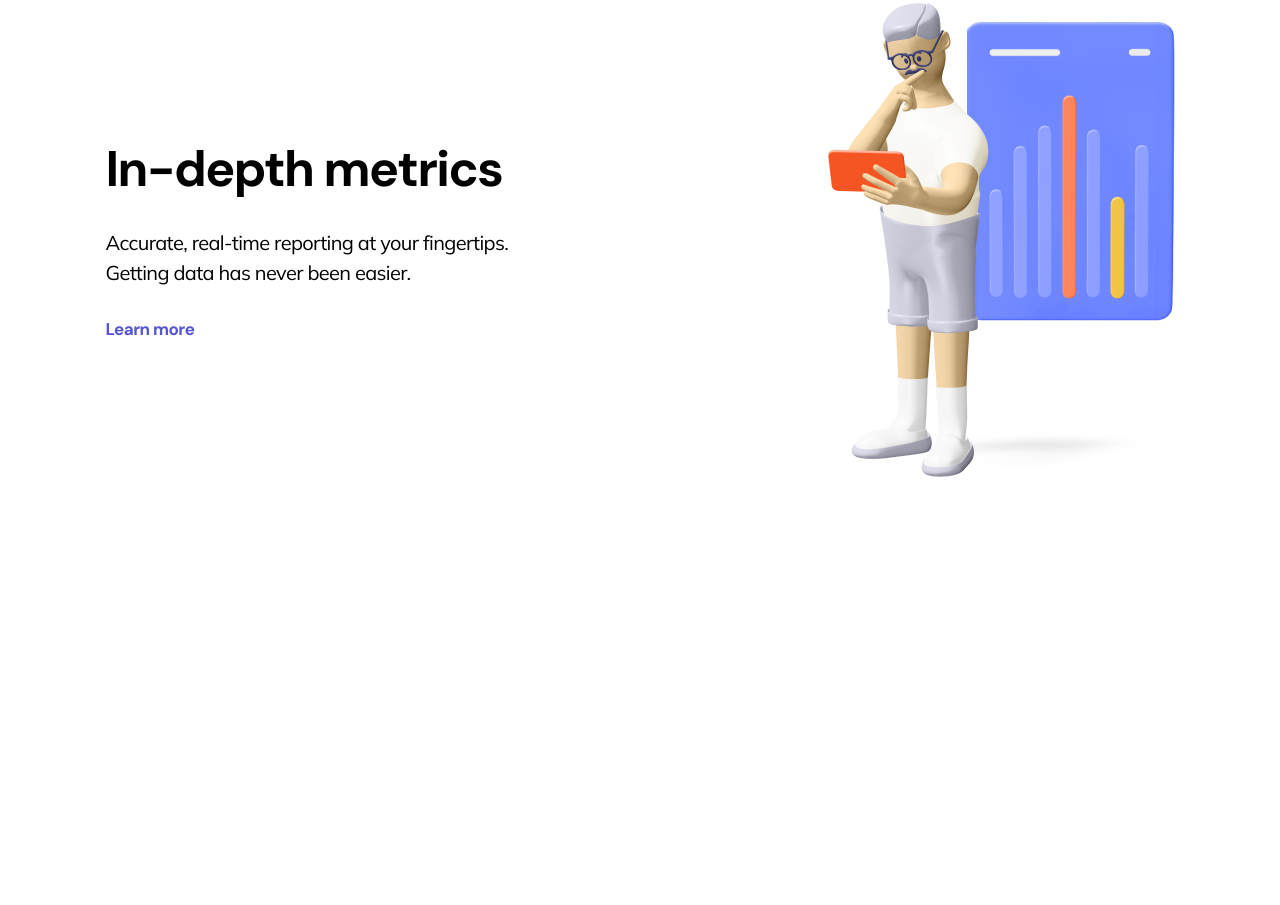
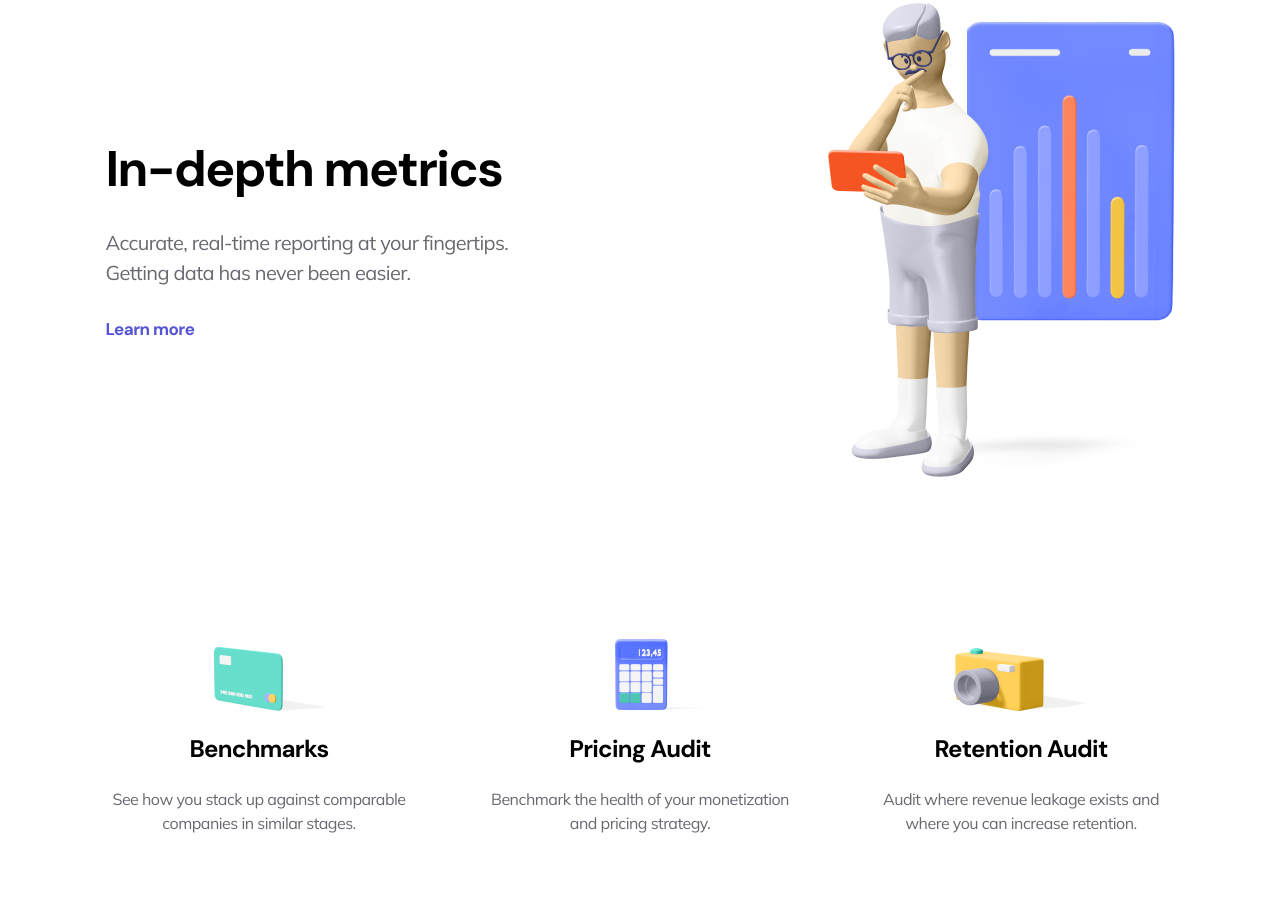
Before and after one commit to NurbCode/logoipsum, a plain HTML site: page index.html in a window 1280 px wide. Shown: the part 1662-2567 px from the top of the page. Before the commit the page ends 2219 px from the top, so only its background shows below. Drawn offline with Linux system fonts and the light colour scheme.

Commit message:
add features section with style

```diff
--- a/index.html
+++ b/index.html
@@ -90,6 +90,31 @@
                 </div>
             </div>
         </section>
+        <section class="features">
+            <div class="features__container">
+                <div class="feature">
+                    <header class="feature__header">
+                        <img src="images/bank-card.png" alt="Bank card" class="feature__image">
+                        <h4 class="feature__title">Benchmarks</h4>
+                    </header>
+                    <p class="feature__desc">See how you stack up against comparable companies in similar stages.</p>
+                </div>
+                <div class="feature">
+                    <header class="feature__header">
+                        <img src="images/calculator.png" alt="Calculator" class="feature__image">
+                        <h4 class="feature__title">Pricing Audit</h4>
+                    </header>
+                    <p class="feature__desc">Benchmark the health of your monetization and pricing strategy.</p>
+                </div>
+                <div class="feature">
+                    <header class="feature__header">
+                        <img src="images/camera.png" alt="Camera" class="feature__image">
+                        <h4 class="feature__title">Retention Audit</h4>
+                    </header>
+                    <p class="feature__desc">Audit where revenue leakage exists and where you can increase retention.</p>
+                </div>
+            </div>
+        </section>
     </main>
 </body>
 
--- a/style.css
+++ b/style.css
@@ -22,6 +22,7 @@ body {
 
 p {
     font-family: 'Mulish', sans-serif;
+    color: var(--secondary);
 }
 
 a {
@@ -124,7 +125,6 @@ main {
     font-weight: 400;
     line-height: 30px;
     letter-spacing: -0.63px;
-    color: var(--secondary);
     margin-top: 30px;
 }
 
@@ -223,3 +223,45 @@ main {
 .about__link:hover {
     text-decoration: underline;
 }
+
+.features {
+    padding-block: 70px;
+}
+
+.features__container {
+    display: grid;
+    grid-template-columns: 1fr 1fr 1fr;
+    gap: 74px;
+}
+
+.feature {
+    display: flex;
+    flex-direction: column;
+    gap: 20px;
+    align-items: center;
+    text-align: center;
+}
+
+.feature__header {
+    display: flex;
+    flex-direction: column;
+    gap: 7px;
+}
+
+.feature__title {
+    font-size: 24px;
+    font-weight: 700;
+    line-height: 36px;
+    letter-spacing: -0.75px;
+}
+
+.feature__desc {
+    font-size: 16px;
+    font-weight: 400;
+    line-height: 24px;
+    letter-spacing: -0.5px;
+}
+
+.feature__image {
+    height: 97px;
+}
```
Also changed, not shown: images/bank-card.png (added), images/calculator.png (added), images/camera.png (added).
